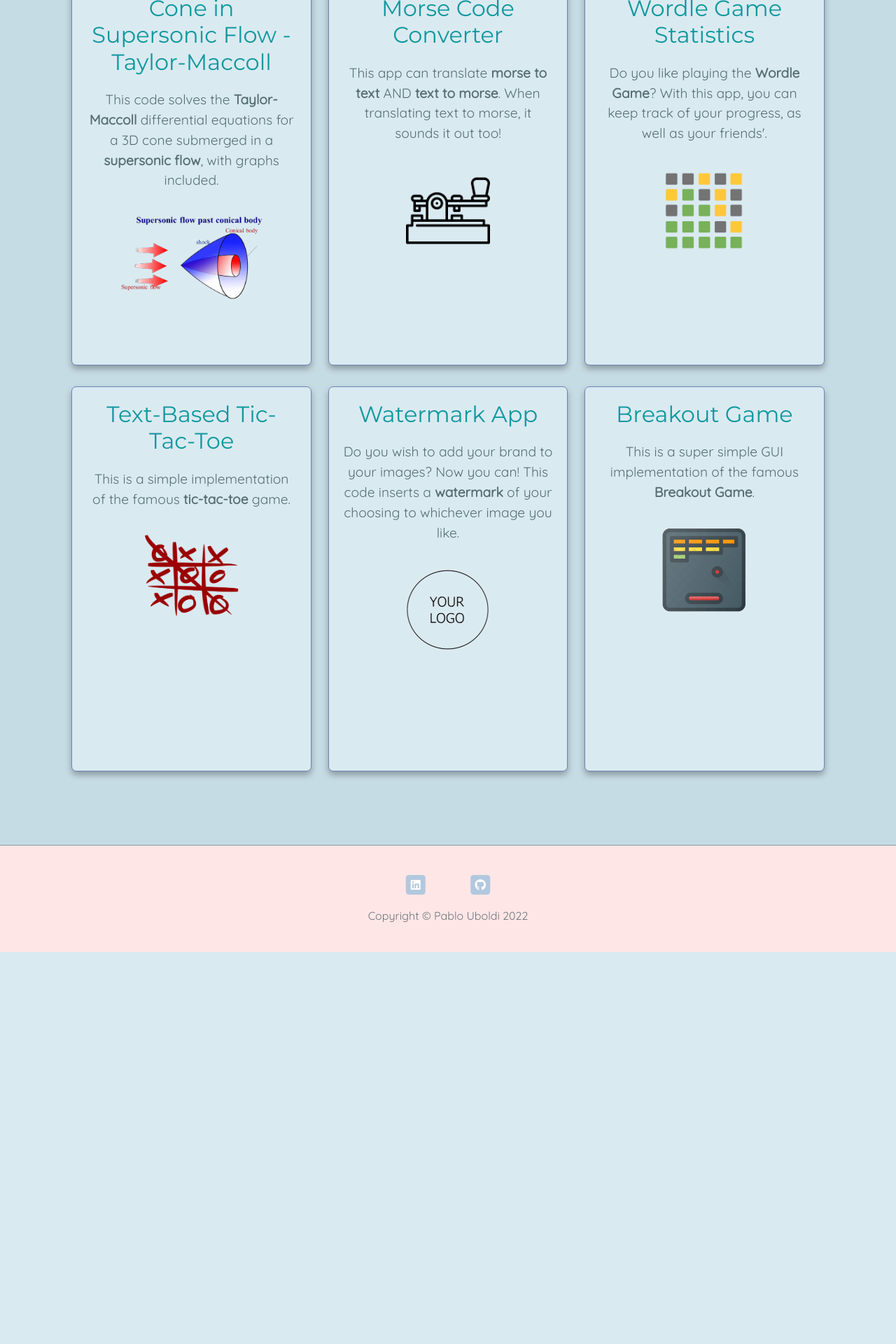
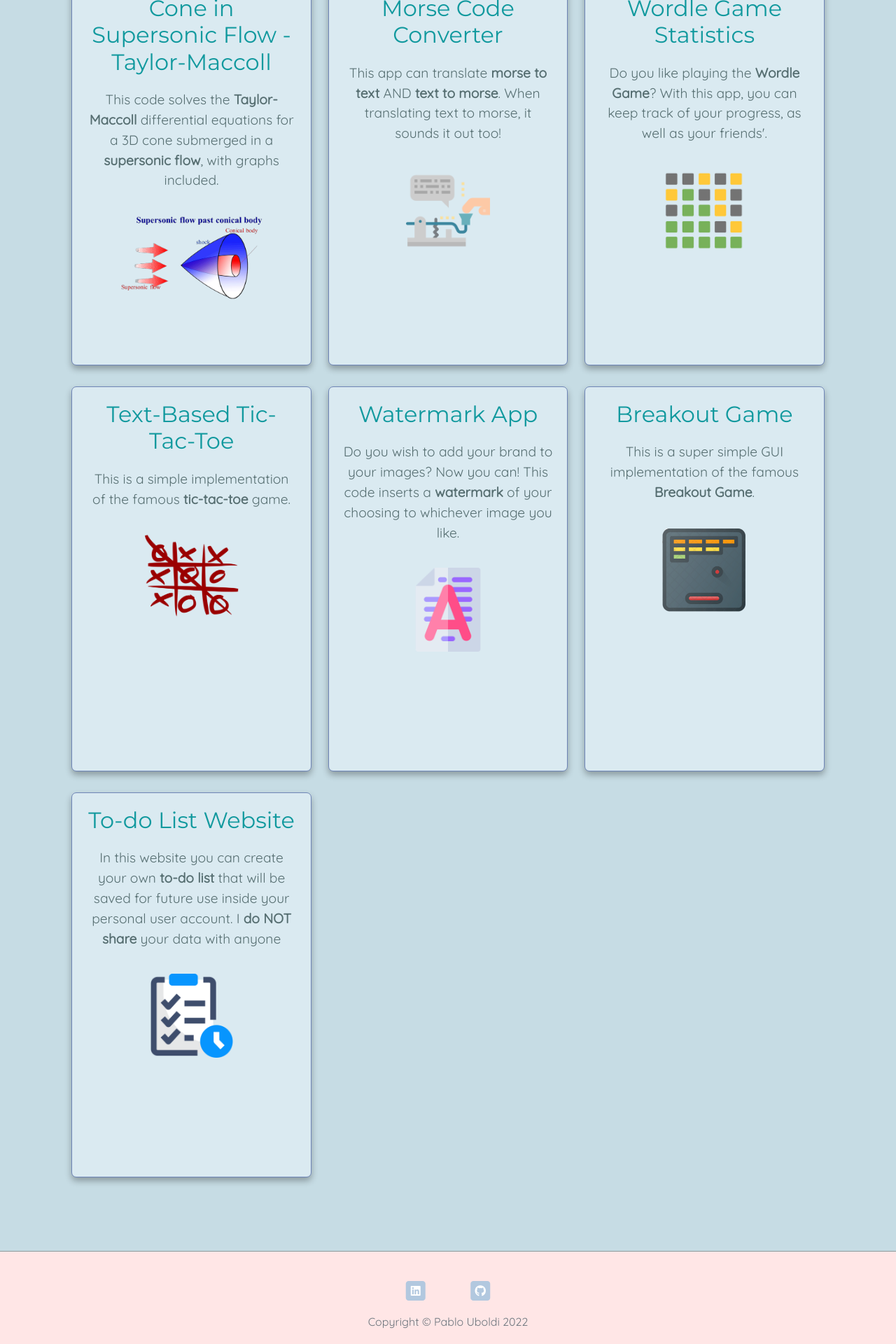
Before and after one commit to pablouboldi/my-website, a Flask app: page /portfolio in a window 1280 px wide. Shown: the part 1067-2987 px from the top of the page at 70% size. Before the commit the page ends 2427 px from the top, so only its background shows below. Run offline with Flask 2, Linux system fonts and the light colour scheme; some libraries are stand-ins or nearby versions.

Commit message:
Add to-do list project

```diff
--- a/templates/portfolio_v2.html
+++ b/templates/portfolio_v2.html
@@ -196,6 +196,24 @@
                 </div>
             </div>
 
+            <div class="col-lg-4 col-md-6">
+                <div class="project project-radius project-success">
+                    <div class="project-content">
+                        <h3 class="lead">
+                            To-do List Website
+                        </h3>
+                        <p>
+                            In this website you can create your own <strong>to-do list</strong> that will be saved for
+                            future use inside your personal user account. I <strong>do NOT share</strong> your data with anyone
+                        </p>
+                        <a href="https://pablo-todo-list.herokuapp.com" target="_blank"><img
+                            class="project-img"
+                            src='{{ url_for("static", filename="img/todo.png")}}'
+                            alt="project-7-img"></a>
+                    </div>
+                </div>
+            </div>
+
         </div>
 
     </div>
```
Also changed, not shown: static/img/morse.png, static/img/todo.png (added), static/img/watermark.png.
